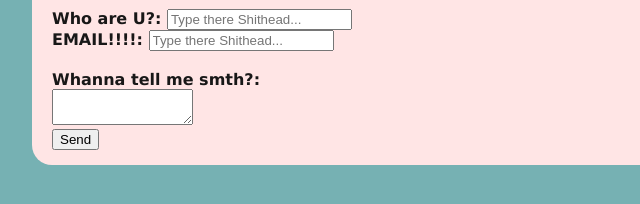
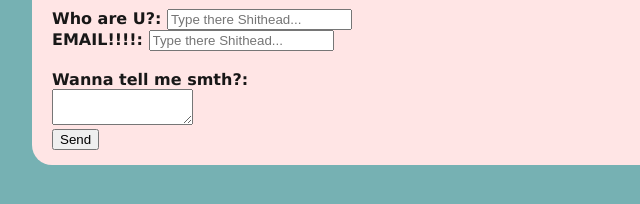
Before and after one commit to Castiel1623/Huygram, a plain HTML site: page index.html in a window 1280 px wide. Shown: the part 1158-1362 px from the top of the page, 233-873 px from the left. Drawn offline with Linux system fonts and the light colour scheme.

Commit message:
Update index.html

```diff
--- a/index.html
+++ b/index.html
@@ -83,7 +83,7 @@
 
 
 <br>
-         <label for="text">Whanna tell me smth?:</label>
+         <label for="text">Wanna tell me smth?:</label>
          <br>
          <textarea name="" id="" cols="15" rows="2"></textarea>
          <br>
```
